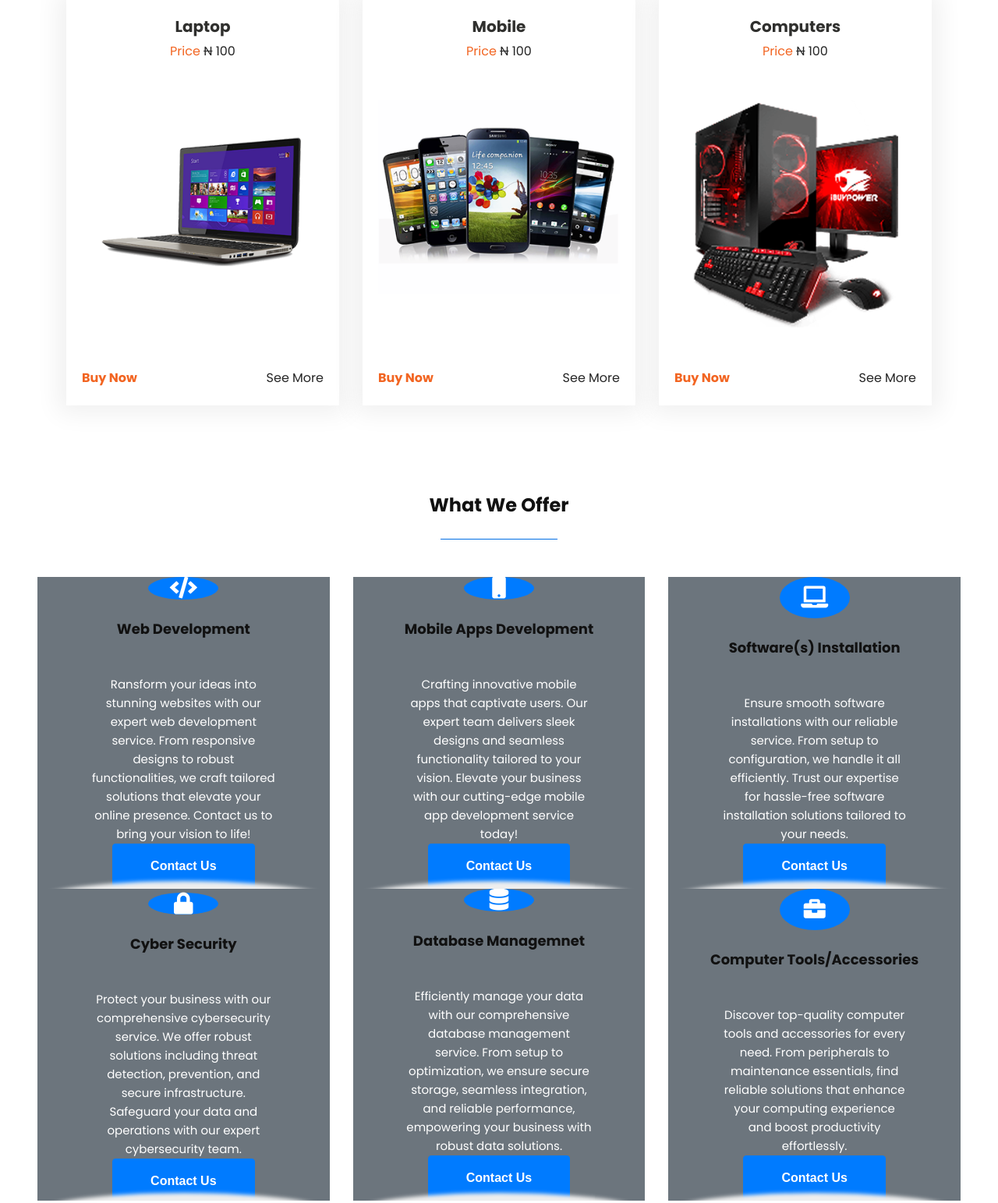
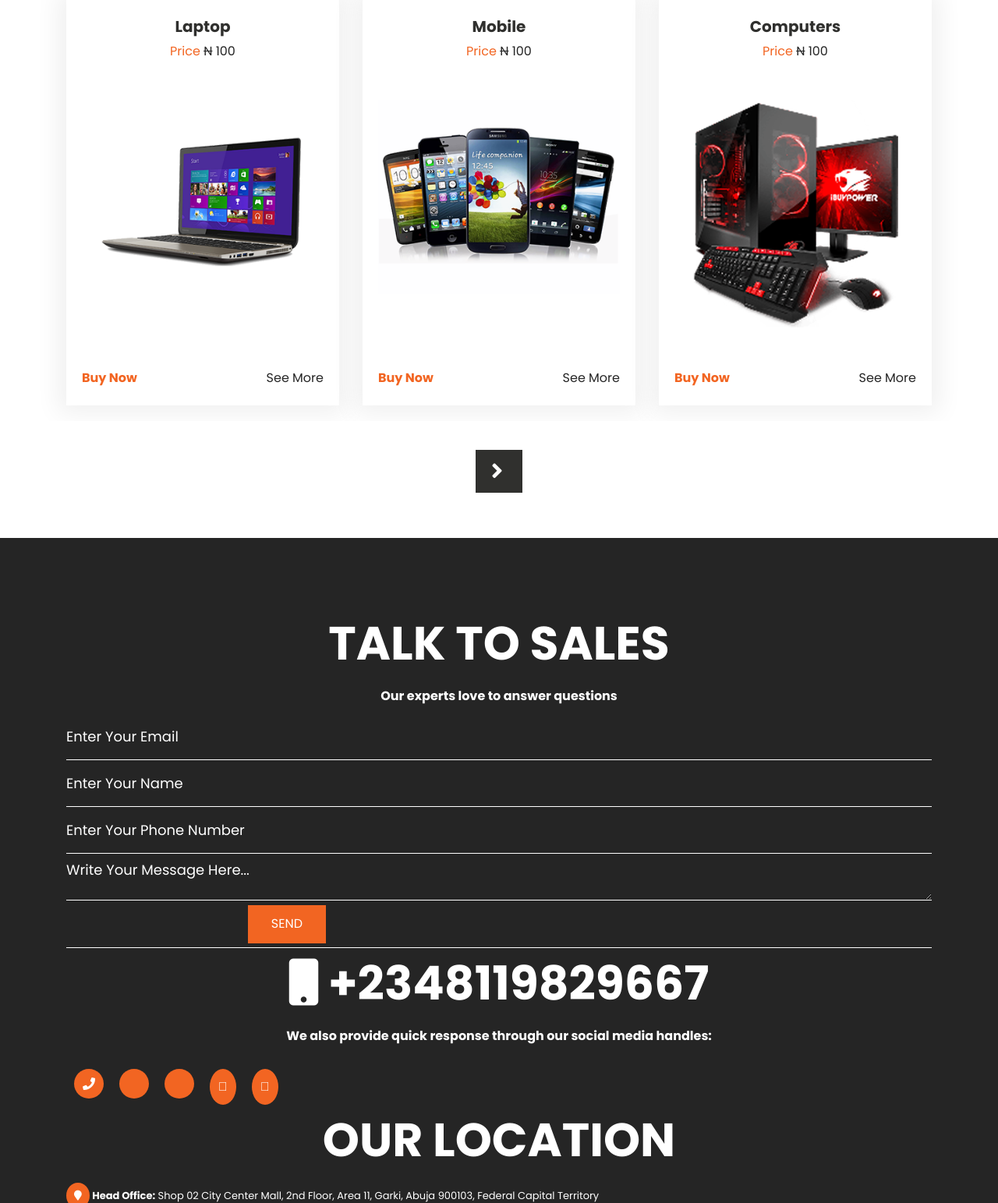
Before and after one commit to UgbeGodwinIkpe/bossmanntech, a PHP site: page / in a window 1280 px wide. Shown: the part 992-2535 px from the top of the page at 78% size. Run offline with PHP 8.4, Linux system fonts and the light colour scheme; some libraries are stand-ins or nearby versions.

Commit message:
Enterprise service

```diff
--- a/css/style.css
+++ b/css/style.css
@@ -1015,5 +1015,9 @@ input.mail_bt::placeholder {
     margin-top: 90px;
 }
 
+#enterprise-service {
+    display: none;
+}
+
 
 /* copyright section end */
--- a/index.html
+++ b/index.html
@@ -332,8 +332,8 @@
                 <h1 class="fashion_taital">Our Services</h1>
                 <center>
                     <div id="sec">
-                        <a href="retails.php"><button class="btn btn-primary">Retail Sales</button></a>
-                        <a href="enterprise.php"><button class="btn btn-secondary">Enterprise Services</button></a>
+                        <a href="retails.php"><button class="btn btn-primary" onclick="retails()">Retail Sales</button></a>
+                        <a href="enterprise.php"><button class="btn btn-secondary" onclick="enterprise()">Enterprise Services</button></a>
                     </div><br>
 
                     <div id="retail-services">
@@ -489,7 +489,7 @@
                 <!-- Retails service section end -->
                 <!-- Enterprise services section start -->
                 <!-- Services Start -->
-                <div class="container-fluid pt-6 px-5" style="color:white">
+                <div class="container-fluid pt-6 px-5" style="color:white" id="enterprise-service">
                     <div class="text-center mx-auto mb-5" style="max-width: 600px;">
                         <h1 class="display-5 mb-0">What We Offer</h1>
                         <hr class="w-25 mx-auto bg-primary">
@@ -789,6 +789,21 @@
 
     <!-- copyright section end -->
     <!-- Javascript files-->
+    <script>
+        let retailservice = document.getElementById("retail-services");
+        let enterpriseservice = document.getElementById("enterprise-service");
+
+        function enterprise() {
+            retailservice.style.display = "none";
+            enterpriseservice.style.display = "block";
+
+        }
+
+        function retails() {
+            retailservice.style.display = "block";
+            enterpriseservice.style.display = "none";
+        }
+    </script>
     <script src="js/jquery.min.js"></script>
     <script src="js/popper.min.js"></script>
     <script src="js/bootstrap.bundle.min.js"></script>
```
